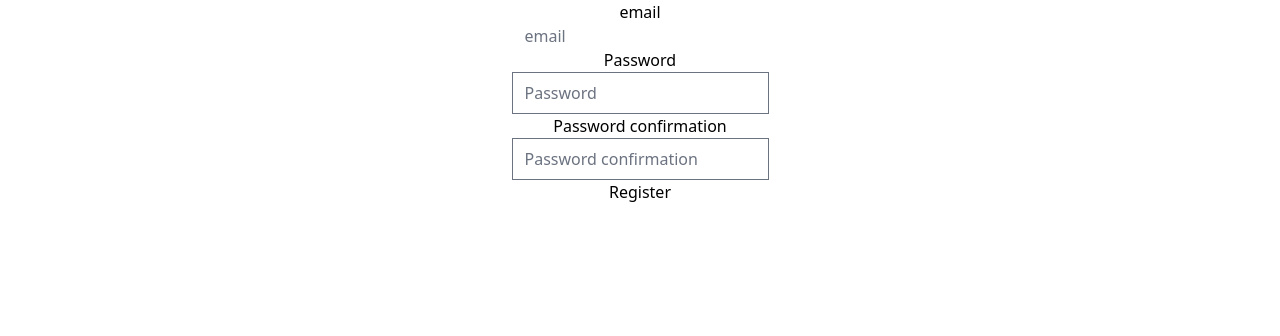
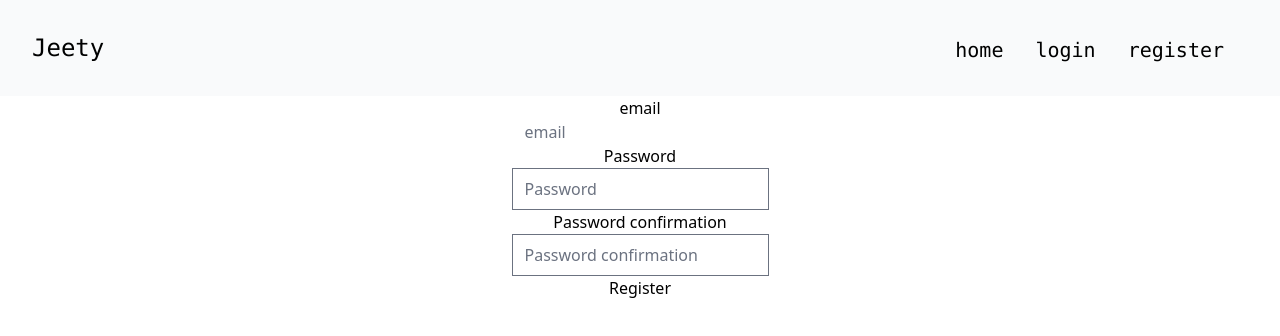
Before and after one commit to henrydabrow/doge-walk-fe, a React (Create React App) app: page /register in a window 1280 px wide. Shown: the top 336 px of the page. Built offline with nearby package versions, Linux system fonts and the light colour scheme.

Commit message:
Add Navbar to main component

```diff
--- a/src/App.tsx
+++ b/src/App.tsx
@@ -1,5 +1,6 @@
 import React from 'react';
 import './App.css';
+import Navbar from './components/Navbar'
 import Login from './pages/Auth/Login';
 import Register from './pages/Auth/Register';
 import { BrowserRouter, Route, Switch } from 'react-router-dom';
@@ -7,6 +8,7 @@ import { BrowserRouter, Route, Switch } from 'react-router-dom';
 function App() {
   return (
     <BrowserRouter>
+      <Navbar/>
       <Switch>
         <Route path='/login' component={Login}/>
       </Switch>
```
